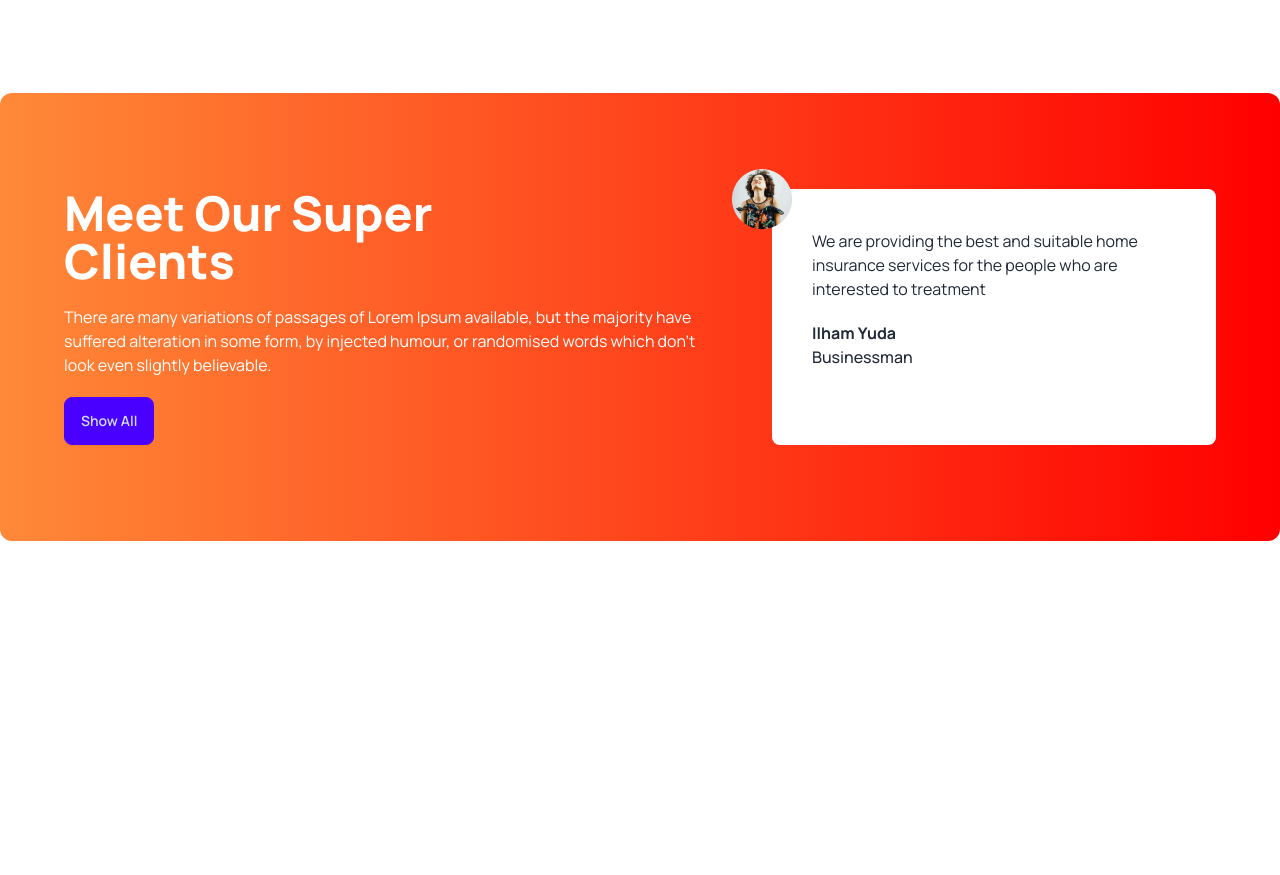
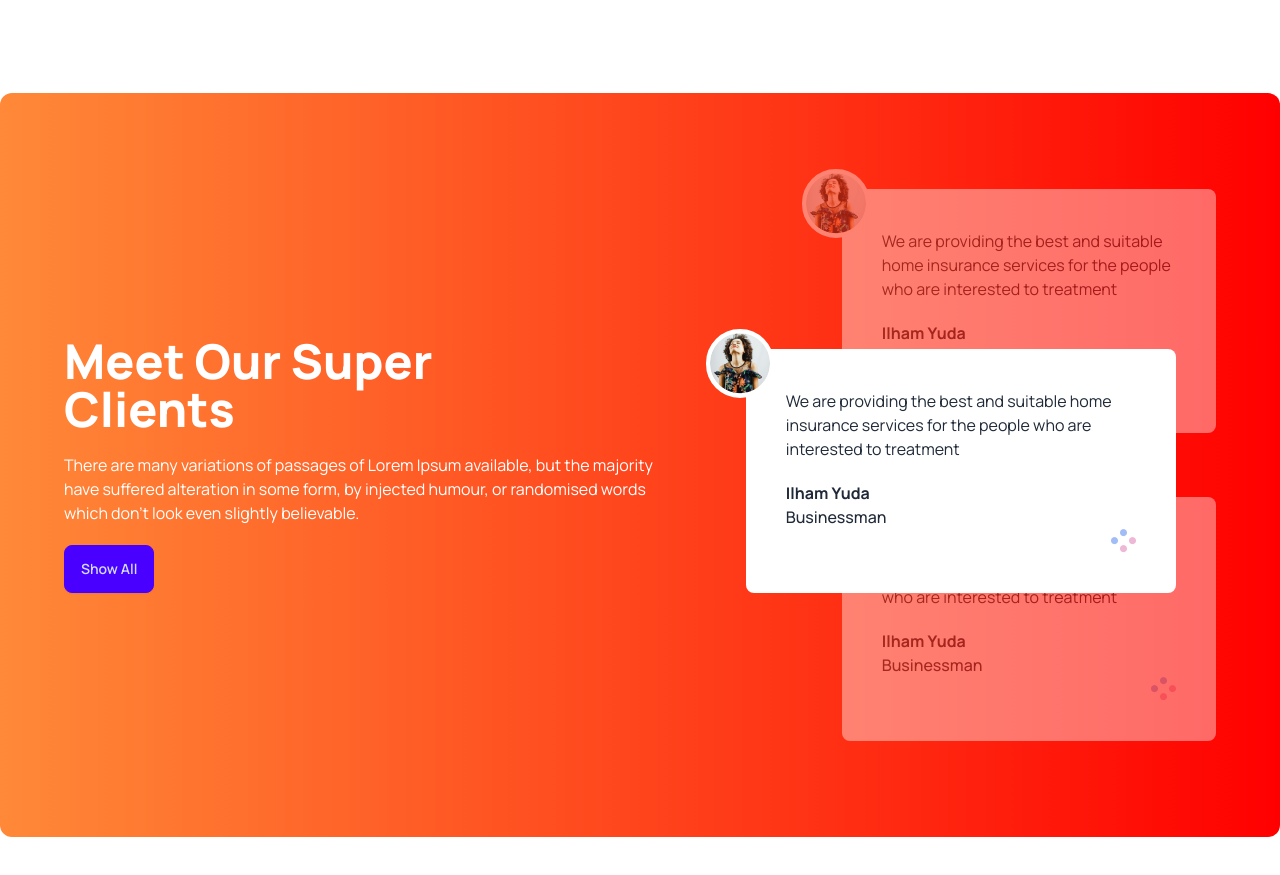
Before and after one commit to Lalonasm/tea-house-with-daisyui, a plain HTML site: page index.html in a window 1280 px wide. Shown: the part 1686-2561 px from the top of the page. Before the commit the page ends 2323 px from the top, so only its background shows below. Drawn offline with nearby package versions, Linux system fonts and the light colour scheme.

Commit message:
current review added

```diff
--- a/index.html
+++ b/index.html
@@ -149,20 +149,27 @@
 
         </section>
         <!-- super client section -->
-        <section class="my-24 flex flex-col lg:flex-row gap-12 rounded-xl bg-gradient-to-r from-[#FF8938] to-[#F00] px-16 py-24">
+        <section
+            class="my-24 flex flex-col lg:flex-row gap-12 rounded-xl bg-gradient-to-r from-[#FF8938] to-[#F00] px-16 py-24">
+            <div class="flex items-center lg:pr-28">
                <div class="space-y-5">
                 <h2 class="text-5xl font-extrabold text-white">
                     Meet Our Super
                     <br> Clients
                 </h2>
-                <p class="text-white">There are many variations of passages of Lorem Ipsum available, but the majority have suffered
+                <p class="text-white">There are many variations of passages of Lorem Ipsum available, but the majority
+                    have suffered
                     alteration in some form, by injected humour, or randomised words which don't look even slightly
                     believable. </p>
                 <button class="btn btn-primary">Show All</button>
                </div>
-            <!-- review -->
-            <div class="p-10 relative rounded-lg bg-white">
-                <img class="absolute -left-10 -top-5" src="images/client.png" alt="">
+            </div>
+            <!-- review container -->
+            <div class="relative">
+                <!--next review -->
+                <div class="p-10 mb-16 relative z-10 opacity-40 rounded-lg bg-white">
+                    <img class="absolute -left-10 -top-5 border-4 border-white rounded-full bg-white"
+                        src="images/client.png" alt="">
                     <p>
                         We are providing the best and suitable home insurance services for the people who are interested to
                         treatment
@@ -171,6 +178,42 @@
                         Ilham Yuda
                     </h4>
                     <p class="font-medium">Businessman</p>
+                    <div class="flex justify-end">
+                        <img src="images/circles.png" alt="">
+                    </div>
+                </div>
+                <!--current review -->
+                <div class="p-10 absolute top-40 lg:-left-24 z-20 lg:w-[430px] rounded-lg bg-white">
+                    <img class="absolute -left-10 -top-5 border-4 border-white rounded-full bg-white"
+                        src="images/client.png" alt="">
+                    <p>
+                        We are providing the best and suitable home insurance services for the people who are interested to
+                        treatment
+                    </p>
+                    <h4 class="font-bold mt-5">
+                        Ilham Yuda
+                    </h4>
+                    <p class="font-medium">Businessman</p>
+                    <div class="flex justify-end">
+                        <img src="images/circles.png" alt="">
+                    </div>
+                </div>
+                <!-- previous review -->
+                <div class="p-10 relative opacity-40 z-10 rounded-lg bg-white">
+                    <img class="absolute -left-10 -top-5 border-4 border-white rounded-full bg-white"
+                        src="images/client.png" alt="">
+                    <p>
+                        We are providing the best and suitable home insurance services for the people who are interested to
+                        treatment
+                    </p>
+                    <h4 class="font-bold mt-5">
+                        Ilham Yuda
+                    </h4>
+                    <p class="font-medium">Businessman</p>
+                    <div class="flex justify-end">
+                        <img src="images/circles.png" alt="">
+                    </div>
+                </div>
             </div>
         </section>
     </main>
```
Lines whose indentation alone changed are shown as unchanged.
